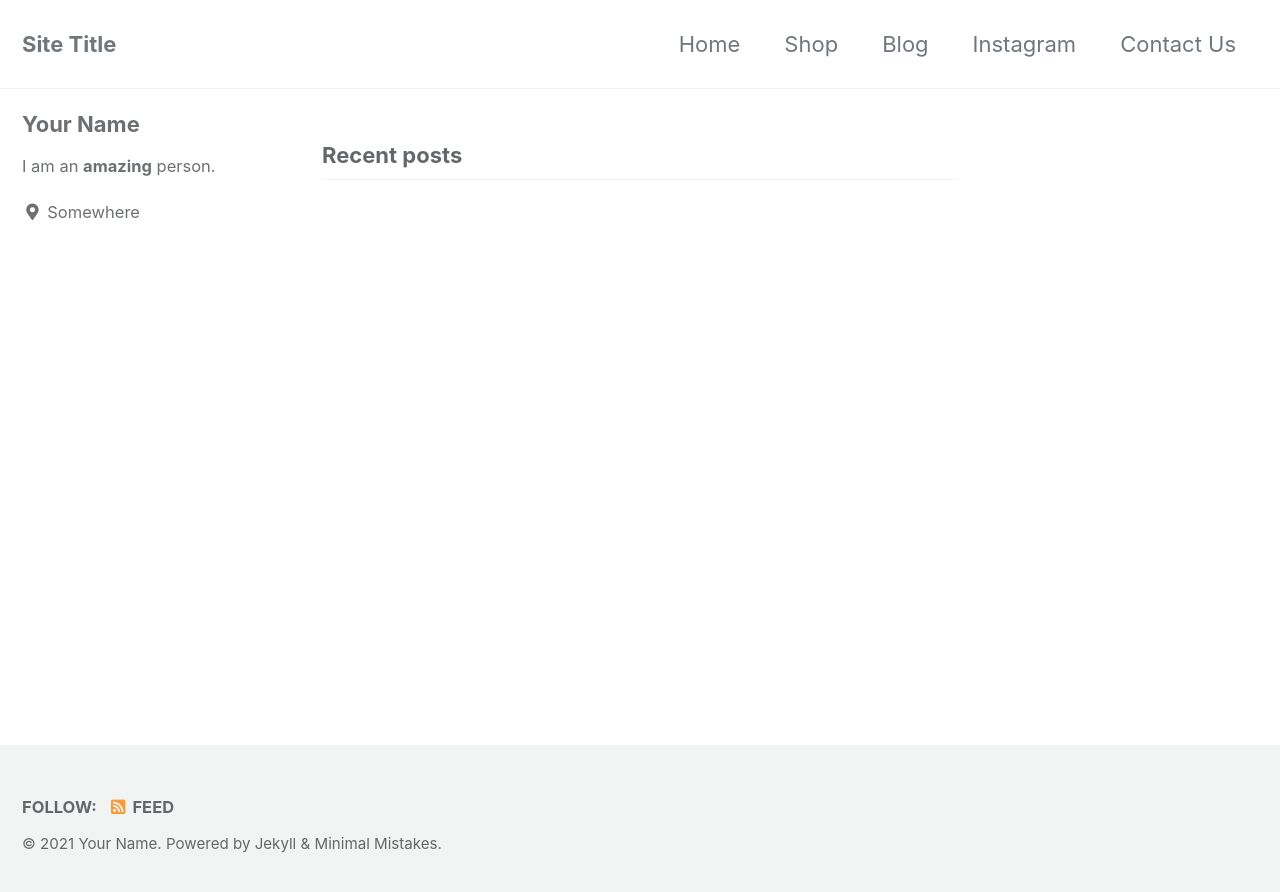
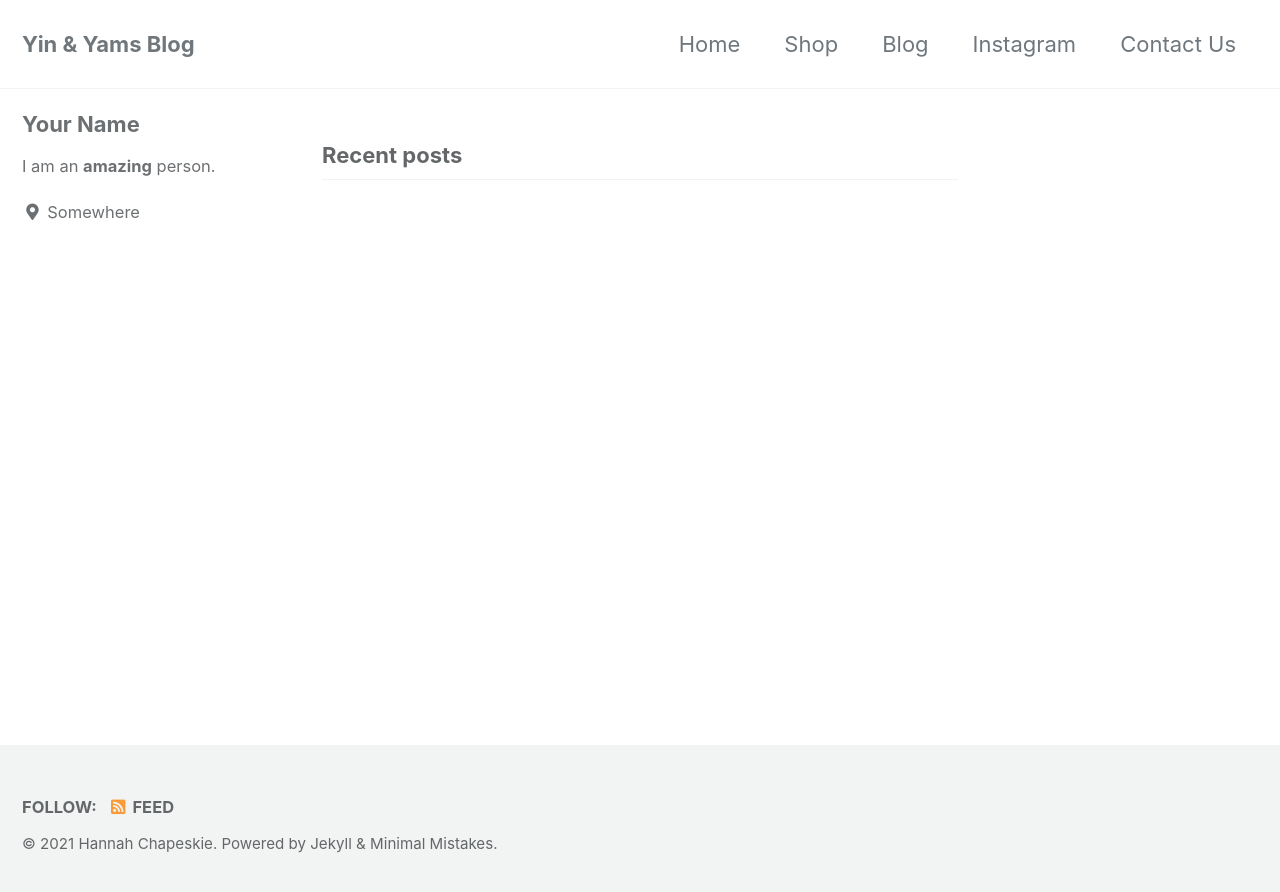
Before and after one commit to dylanbabel/yinandyams, a Jekyll site: the page built from index.html, in a window 1280 px wide. Shown: the top 892 px of the page. Built offline with Jekyll 4.4.1, drawn with Linux system fonts in a browser that asks for light colours; cached includes are drawn as plain includes; the list of posts is cut into pages by our own code.

Commit message:
Update _config.yml

```diff
--- a/_config.yml
+++ b/_config.yml
@@ -16,10 +16,10 @@ minimal_mistakes_skin    : "default" # "air", "aqua", "contrast", "dark", "dirt"
 
 # Site Settings
 locale                   : "en-US"
-title                    : "Site Title"
+title                    : "Yin & Yams Blog"
 title_separator          : "-"
 subtitle                 : # site tagline that appears below site title in masthead
-name                     : "Your Name"
+name                     : "Hannah Chapeskie"
 description              : "An amazing website."
 url                      : # the base hostname & protocol for your site e.g. "https://mmistakes.github.io"
 baseurl                  : # the subpath of your site, e.g. "/blog"
```
